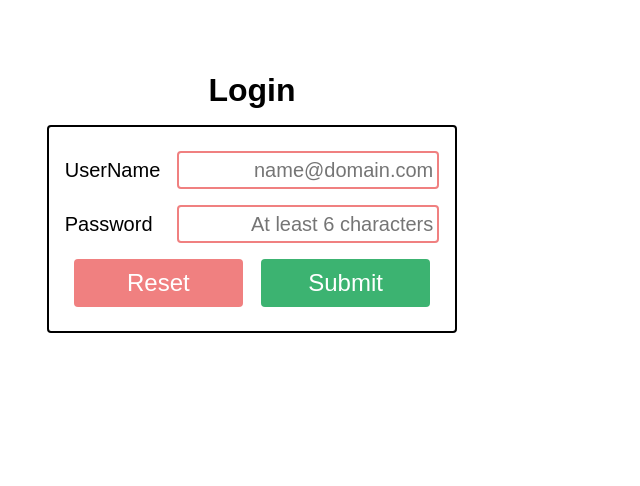
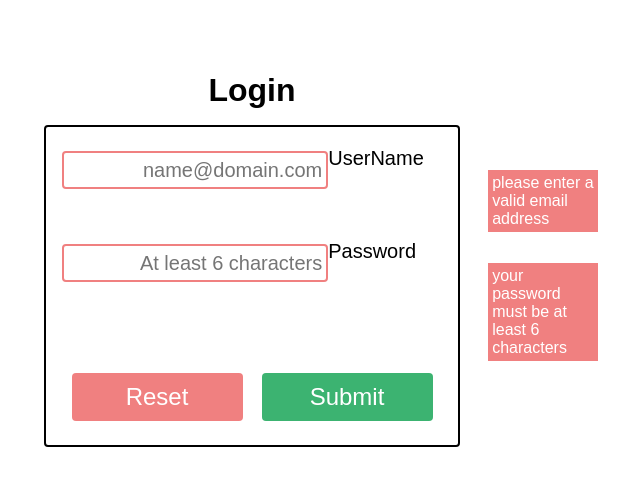
Before and after one commit to ericgold/hacko-react, a React (Create React App) app: page / in a window 1280 px wide. Shown: the top 486 px of the page, without its empty margins (388-1028 px from the left). Built offline with nearby package versions, Linux system fonts and the light colour scheme.

Commit message:
tool tips for invalid input values

```diff
--- a/src/Login.js
+++ b/src/Login.js
@@ -72,23 +72,23 @@ class Login extends React.Component {
 				<h1>Login</h1>
 				<form>
 					<div>
-						<label htmlFor="username">UserName</label>
 						<input type="email"
 									 id="username"
 									 placeholder="name@domain.com"
 									 onChange={this.handleUsername}
 									 required/>
+						<label htmlFor="username">UserName</label>
 					</div>
 
 					<div>
-						<label htmlFor="password">Password</label>
 						<input type="password"
 									 id="password"
 									 placeholder="At least 6 characters"
-									 minlength="6"
+									 minLength="6"
 									 pattern="[0-9a-fA-F]{6,20}"
 									 onChange={this.handlePassword}
 									 required/>
+						<label htmlFor="password">Password</label>
 					</div>
 
 					<div>
--- a/src/login.css
+++ b/src/login.css
@@ -52,6 +52,30 @@
 	border: 2px solid mediumseagreen;
 }
 
+.login input[type="email"]:invalid + label::after {
+	position: relative;
+	left: 10rem;
+	height: auto;
+	background-color: lightcoral;
+	z-index: 10;
+	padding: 0.25rem;
+	color: white;
+	font-size: 1rem;
+	content: 'please enter a valid email address';
+}
+
+.login input[type="password"]:invalid + label::after {
+	position: relative;
+	left: 10rem;
+	height: auto;
+	z-index: 10;
+	padding: 0.25rem;
+	background-color: lightcoral;
+	color: white;
+	font-size: 1rem;
+	content: 'your password must be at least 6 characters';
+}
+
 .login input[type="email"]:invalid,
 .login input[type="password"]:invalid {
 	border: 2px solid lightcoral;
```
